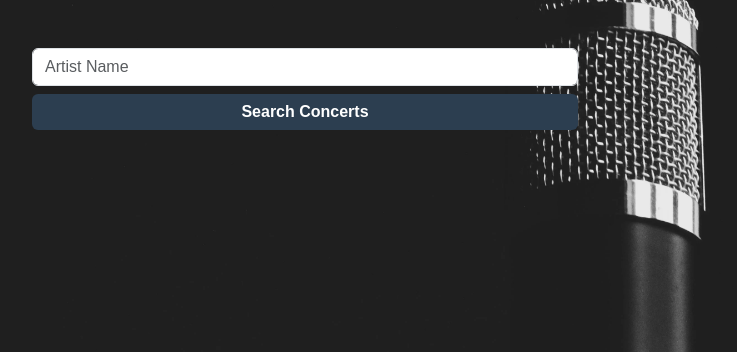
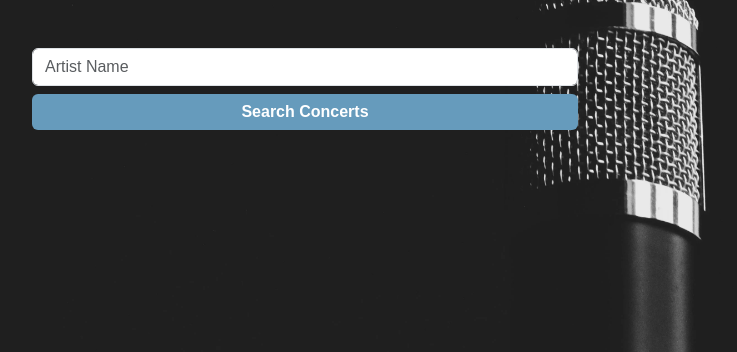
Before and after one commit to ChinitoPacas31/musica-events, a Flask app: page / in a window 1280 px wide. Shown: the part 101-453 px from the top of the page, without its empty margins (335-1072 px from the left). Run offline with Flask 3, Linux system fonts and the light colour scheme.

Commit message:
boton color

```diff
--- a/static/css/style.css
+++ b/static/css/style.css
@@ -33,7 +33,7 @@ body {
 
 /* Estilo de los botones */
 .btn-primary {
-  background-color: #2C3E50;
+  background-color: #669bbc;
   border: none;
   font-weight: bold;
 }
--- a/templates/index.html
+++ b/templates/index.html
@@ -97,7 +97,7 @@
             <p class="walterblanco"><strong>Album:</strong> {{ track.album.name }}</p>
 
             <!-- Botón para escuchar en Spotify -->
-            <a href="{{ track.external_urls.spotify }}" target="_blank" class="btn btn-sm btn-secondary mt-auto">🎵 Listen</a>
+            <a href="{{ track.external_urls.spotify }}" target="_blank" class="btn btn-sm btn-secondary mt-auto">🎵 Listen to</a>
           </div>
         </div>
       {% endfor %}
```
